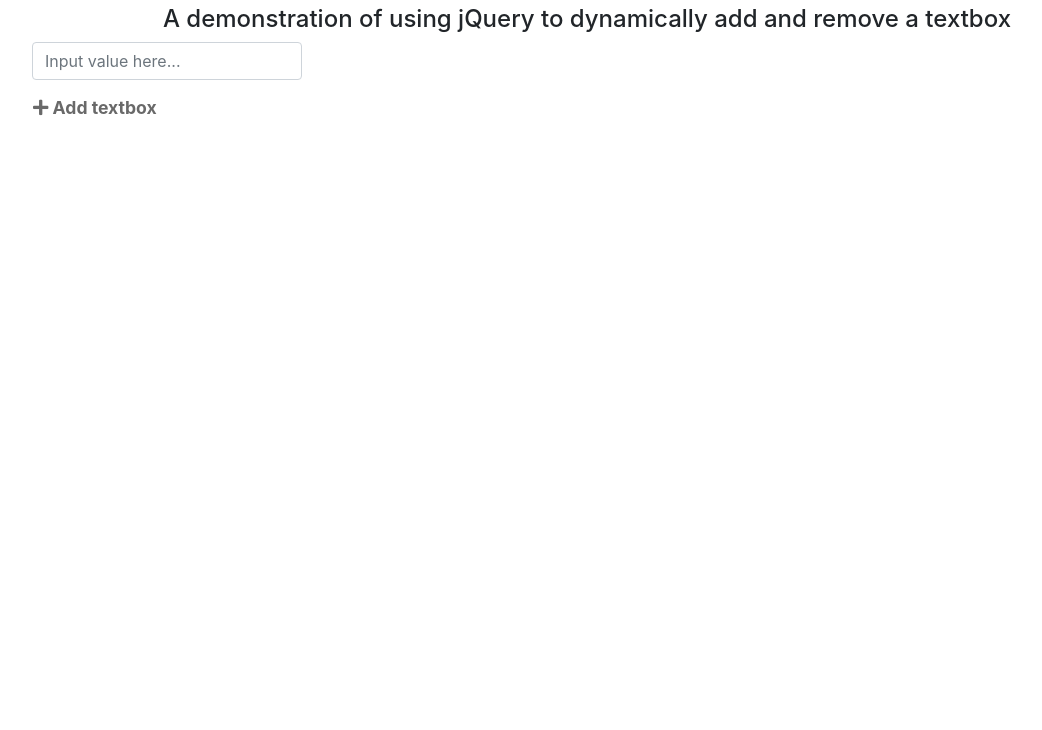
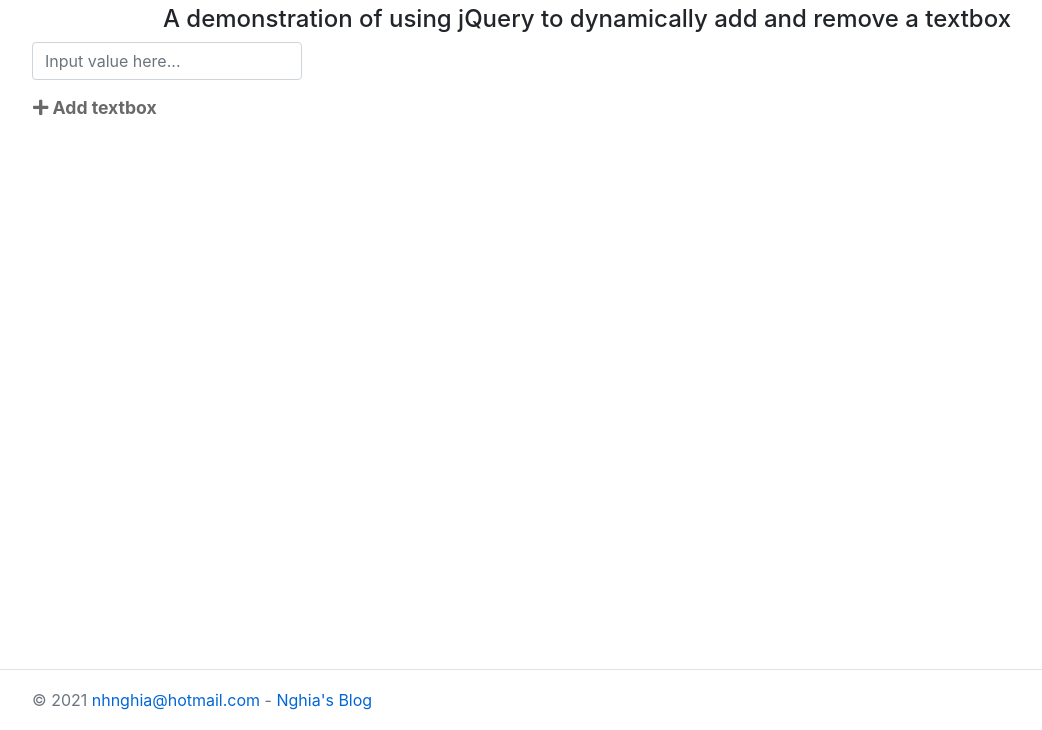
Before and after one commit to nghianguyen09/web-ui-samples, a plain HTML site: page samples/jquery-dynamically-add-remove-textbox.html in a window 1280 px wide. Shown: the part 70-800 px from the top of the page, without its empty margins (53-1095 px from the left). Drawn offline with nearby package versions, Linux system fonts and the light colour scheme.

Commit message:
Added footer to sample pages

```diff
--- a/samples/jquery-dynamically-add-remove-textbox.html
+++ b/samples/jquery-dynamically-add-remove-textbox.html
@@ -8,8 +8,8 @@
     <meta name="description" content="A demonstration of using jQuery to dynamically add and remove a textbox" />
     <title>A demonstration of using jQuery to dynamically add and remove a textbox</title>
     <link rel="stylesheet" href="https://cdn.jsdelivr.net/npm/bootstrap@4.6.0/dist/css/bootstrap.min.css" integrity="sha256-T/zFmO5s/0aSwc6ics2KLxlfbewyRz6UNw1s3Ppf5gE=" crossorigin="anonymous" />
-    <link href="https://cdnjs.cloudflare.com/ajax/libs/font-awesome/5.15.3/css/all.min.css" rel="stylesheet" integrity="sha512-iBBXm8fW90+nuLcSKlbmrPcLa0OT92xO1BIsZ+ywDWZCvqsWgccV3gFoRBv0z+8dLJgyAHIhR35VZc2oM/gI1w==" crossorigin="anonymous" referrerpolicy="no-referrer" />
-
+    <link rel="stylesheet" href="https://cdnjs.cloudflare.com/ajax/libs/font-awesome/5.15.3/css/all.min.css" integrity="sha512-iBBXm8fW90+nuLcSKlbmrPcLa0OT92xO1BIsZ+ywDWZCvqsWgccV3gFoRBv0z+8dLJgyAHIhR35VZc2oM/gI1w==" crossorigin="anonymous" referrerpolicy="no-referrer" />
+    <link rel="stylesheet" href="../css/site.css" />
     <style>
         .row-btn {
             font-size: 1.1rem !important;
@@ -75,5 +75,11 @@
             });
         });
     </script>
+
+    <footer class="border-top footer text-muted">
+        <div class="container">
+            &copy; 2021 <a href="mailto:nhnghia@hotmail.com">nhnghia@hotmail.com</a> - <a href="https://nghianguyen09.github.io">Nghia's Blog</a>
+        </div>
+    </footer>
 </body>
 </html>
```
Also changed, not shown: index.html (+1 -1 lines), samples/bootstrap-4-centered-horizontally-and-vertically.html (+6 -16 lines).
